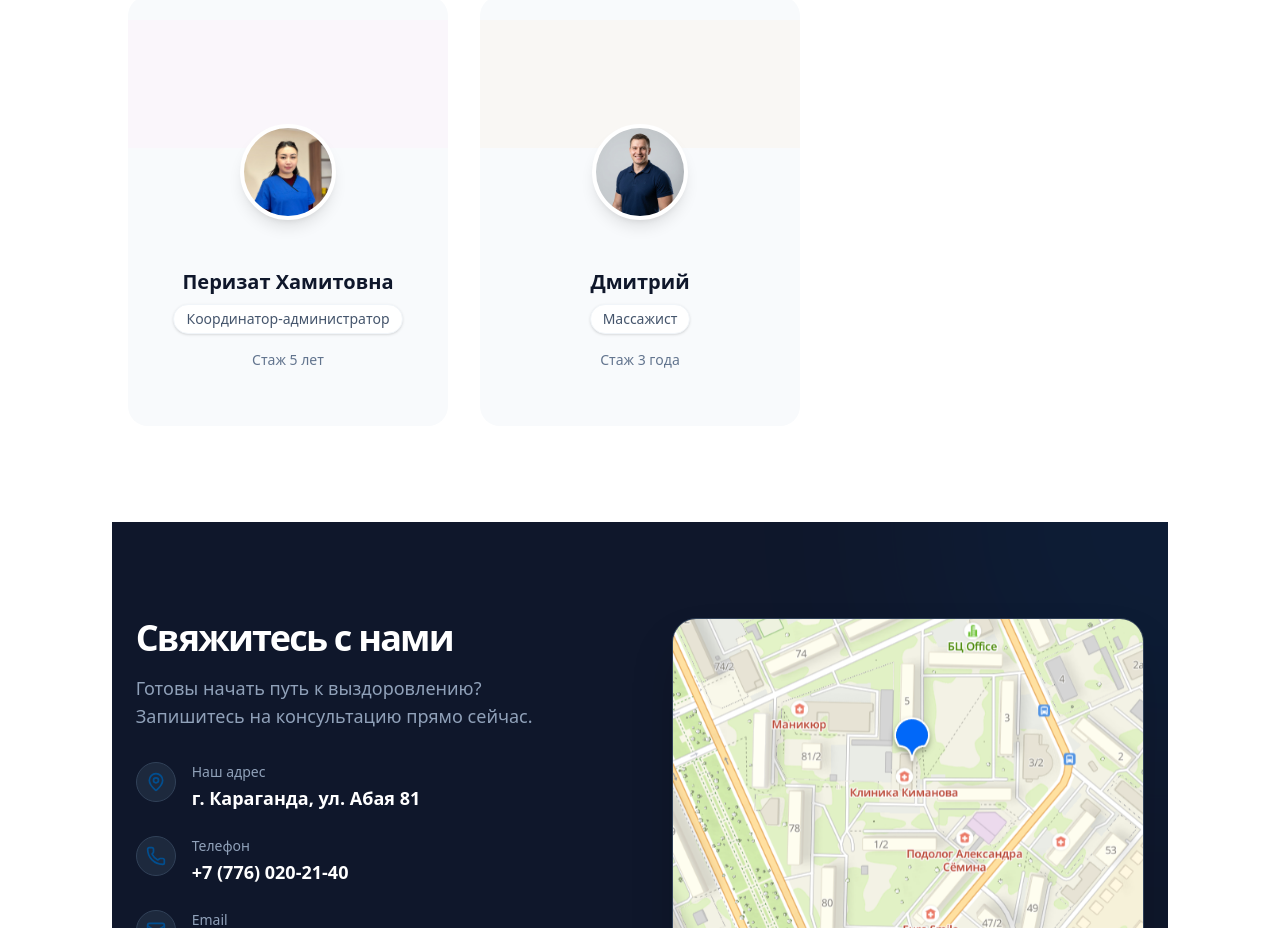
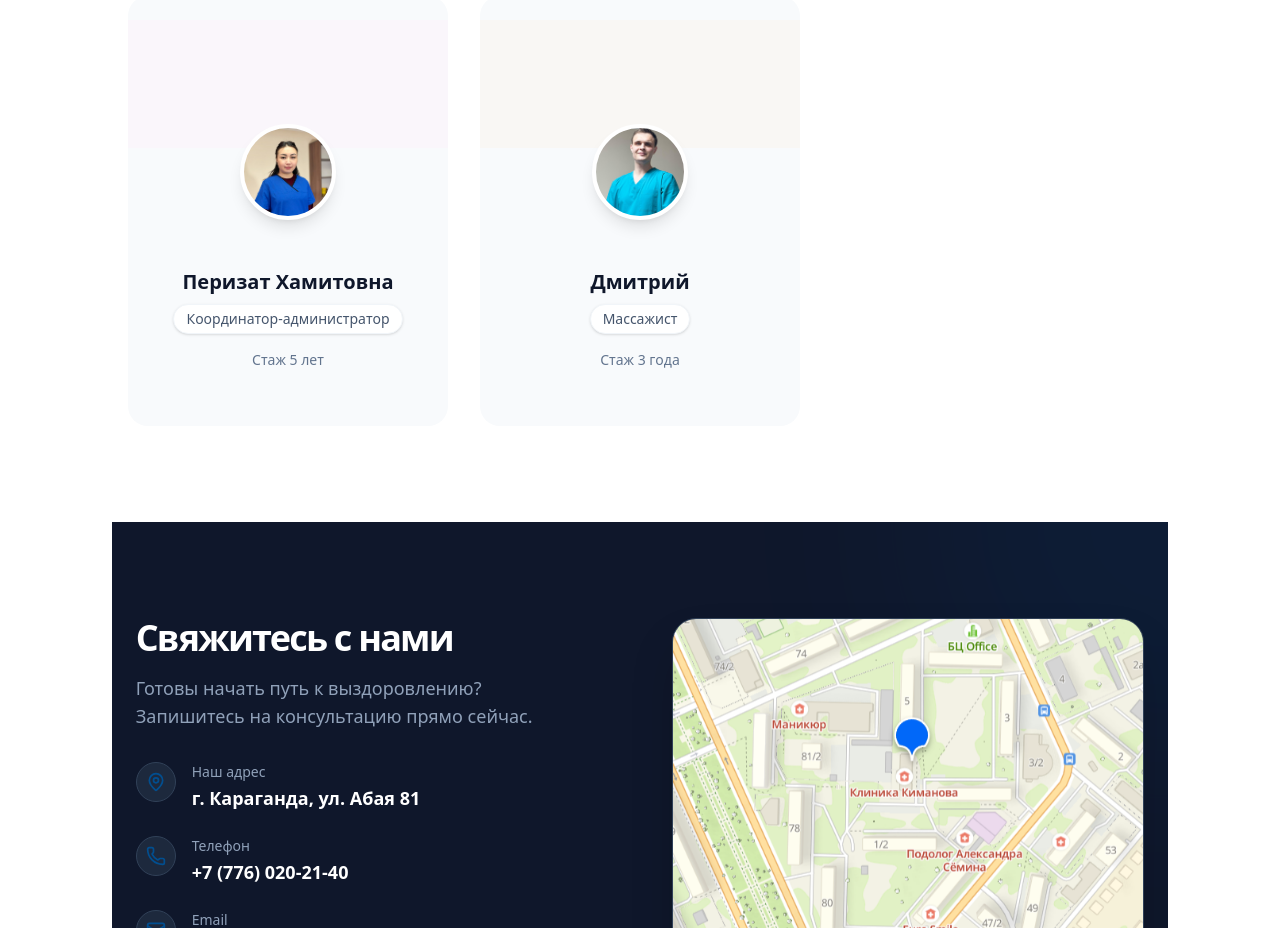
Before and after one commit to zhumabekmadi4-coder/medsak_web, a Next.js app: page / in a window 1280 px wide. Shown: the part 2400-3328 px from the top of the page. Built offline with nearby package versions, Linux system fonts and the light colour scheme.

Commit message:
feat: add photo for Dmitry - all doctor photos complete

```diff
--- a/data/doctors.ts
+++ b/data/doctors.ts
@@ -46,8 +46,8 @@ export const doctors = [
         role: "Специалист",
         specialty: "Массажист",
         experience: "Стаж 3 года",
-        desc: "Профессиональный массажист. Выполняет все виды лечебного и восстановительного массажа.",
-        image: "/doctors/dmitry.png",
+        desc: "Профессиональный массажист с 3-летним опытом. Выполняет все виды лечебного и восстановительного массажа. Владеет техниками релаксационного, спортивного и медицинского массажа. Помогает в восстановлении после травм и снятии мышечного напряжения.",
+        image: "/doctors/dmitry.jpg",
         color: "bg-orange-100 text-orange-700"
     }
 ];
```
Also changed, not shown: public/doctors/dmitry.jpg (added).
